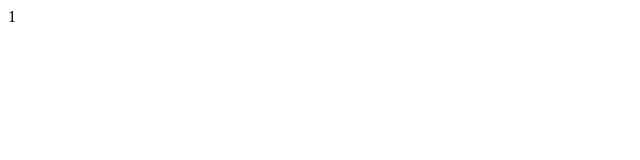
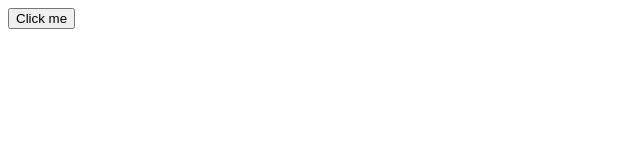
Before and after one commit to ElmanIdrisov/JS, a plain HTML site: page index.html in a window 1280 px wide. Shown: the whole page, without its empty margins (0-640 px from the left). Drawn offline with Linux system fonts and the light colour scheme.

Commit message:
second commit

```diff
--- a/index.html
+++ b/index.html
@@ -8,7 +8,8 @@
 
 </head>
 <body>
-    <div class="box">1</div>
+    <button>Click me</button>
+
     <script src="index.js"></script>
 </body>
 </html>
```
Also changed, not shown: index.js (+134 -0 lines).
